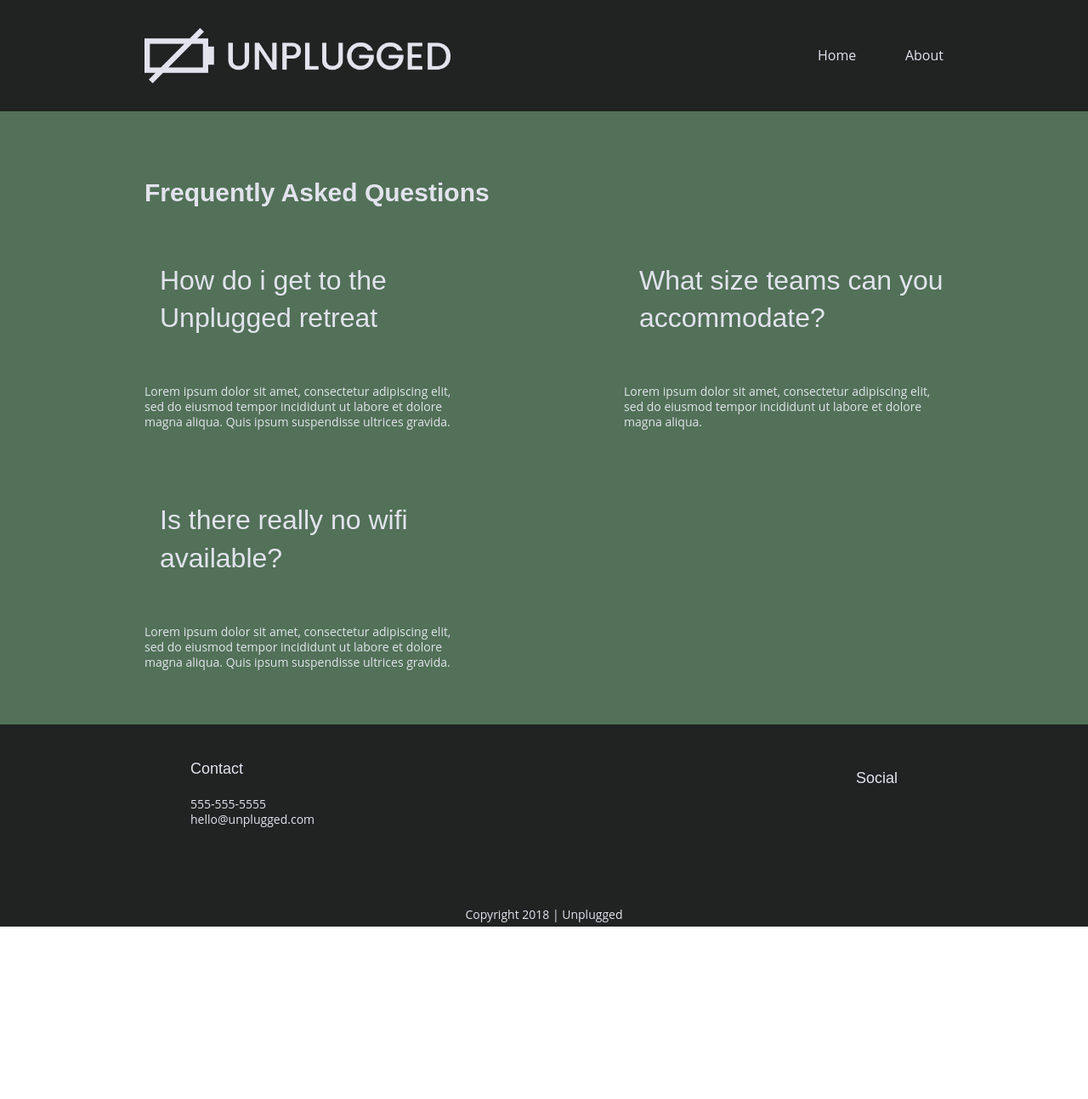
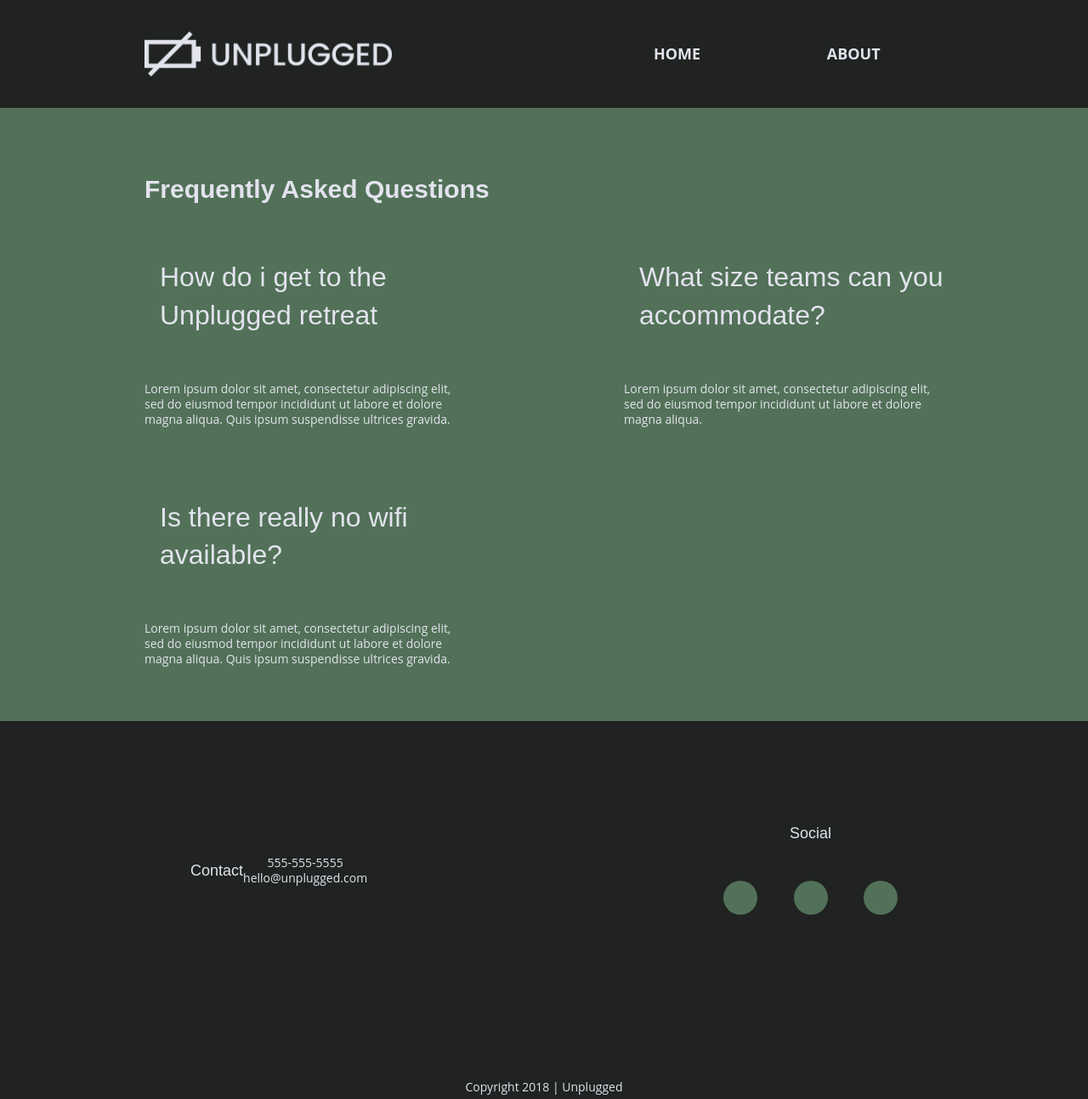
Before and after one commit to Bojan-Spasovski/Unplugged-website, a website: page faq/index.html in a window 1280 px wide. Shown: the whole page at 85% size. Before the commit the page ends 1091 px from the top, so only its background shows below. Drawn offline with Linux system fonts and the light colour scheme; files that its build step writes are made by us from their sources; files whose address does not match are found by name.

Commit message:
finishing-touches

```diff
--- a/css/main.css
+++ b/css/main.css
@@ -191,6 +191,9 @@ textarea {
     align-items: center;
     flex-flow: row wrap;
     width: 60%;
+    font-weight: 700;
+    text-transform: uppercase;
+    font-size: 1.125em;
   }
 
   header nav ul {
@@ -215,23 +218,38 @@ textarea {
   footer .content-wrapper {
     width: 55%;
     margin: 50px 0;
+    text-align: center;
+
   }
 
   footer .contact {
     margin-bottom: 50px;
+
   }
 
   footer .social-icons {
     display: flex;
     justify-content: space-around;
     align-items: center;
+
   }
 
   footer .social-icons p {
     display: flex;
     justify-content: center;
     align-items: center;
+    background-color: #527158;
+    border-radius: 50%;
+    width: 40px;
+    height: 40px;
   }
+
+  .social-icons {
+  font-size: 1.6em;
+          margin-bottom: 20px;
+  }
+
+
 
   footer .copyright {
     width: 100%;
@@ -255,6 +273,10 @@ textarea {
     background-repeat: no-repeat;
     background-position: center;
 
+  }
+
+  main .content-wrapper {
+    margin: 100px 0;
   }
 
   /* Aside */
@@ -601,12 +623,11 @@ input[type=button] {
   }
 
   header nav {
-    width: 20%;
-  }
-
-  header nav ul {
-    justify-content: space-between;
-
+    display: flex;
+    justify-content: space-around;
+    align-items: center;
+    flex-flow: row wrap;
+  width: 60%;
   }
 
   .header-divider {
@@ -685,13 +706,27 @@ input[type=button] {
 /* Footer */
 footer .content-wrapper {
   width: 65%;
-  margin: 20px 0;
+  margin: 100px 0;
+
 }
 
-.footer-content {
+footer .footer-content {
   display: flex;
   justify-content: space-between;
   align-items: center;
+  flex-direction: row wrap;
+}
+
+
+footer .social-icons {
+  width: 8em;
+  justify-content: space-between;
+}
+
+
+.contact {
+  display: flex;
+  justify-content: center;
 }
 
 footer .contact {
@@ -703,6 +738,7 @@ footer .copyright {
   display: flex;
   justify-content: center;
 }
+
 
 /* ==========================================================================
      About Page
@@ -786,6 +822,8 @@ footer .copyright {
       width: 66%;
       justify-content: space-between;
     }
+
+
 
     aside .content-wrapper .form-description,
     aside .content-wrapper .form {
```
Also changed, not shown: index.html (+11 -8 lines).
